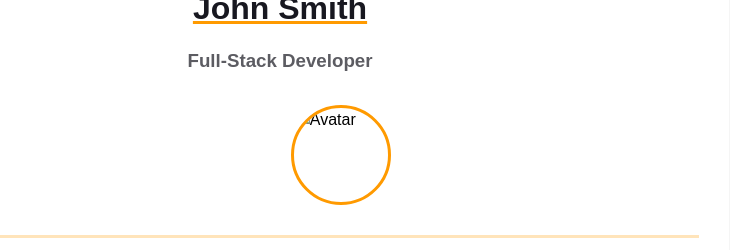
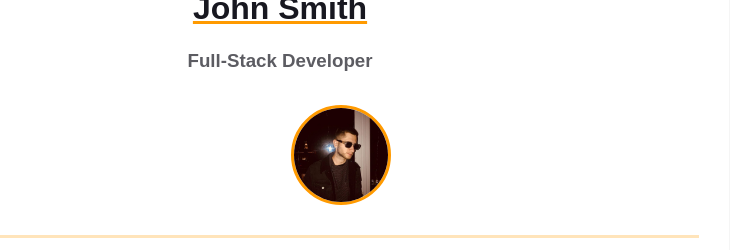
Before and after one commit to yuriivintoniak/homepage, a website: page index.html in a window 1280 px wide. Shown: the top 250 px of the page, 360-1090 px from the left. Drawn offline with Linux system fonts and the light colour scheme.

Commit message:
Fix avatar image display by updating file path

```diff
--- a/index.html
+++ b/index.html
@@ -52,7 +52,7 @@
               </div>
 
               <div class="contact-info__block contact-info__block--center">
-                <img class="contact-info__avatar" src="assets/avatar.jpeg" alt="Avatar" />
+                <img class="contact-info__avatar" src="assets/avatar.jpg" alt="Avatar" />
               </div>
 
               <div class="contact-info__block"></div>
@@ -105,7 +105,7 @@
         <div class="container">
           <div class="resume__block">
             <div class="main-info fh">
-              <!-- Experience -->
+
               <div class="experiences">
                 <h3 class="experiences__header">Experience</h3>
                 <div class="experiences__company">
@@ -127,7 +127,6 @@
                 </div>
               </div>
 
-              <!-- Additional Info -->
               <div class="additional-info fv">
                 <div class="additional-info__education">
                   <h3 class="additional-info__education-header">Education</h3>
```
Also changed, not shown: package.json (added, +8 -0 lines), assets/avatar.jpeg (deleted), assets/avatar.jpg (added), 2 other files.
